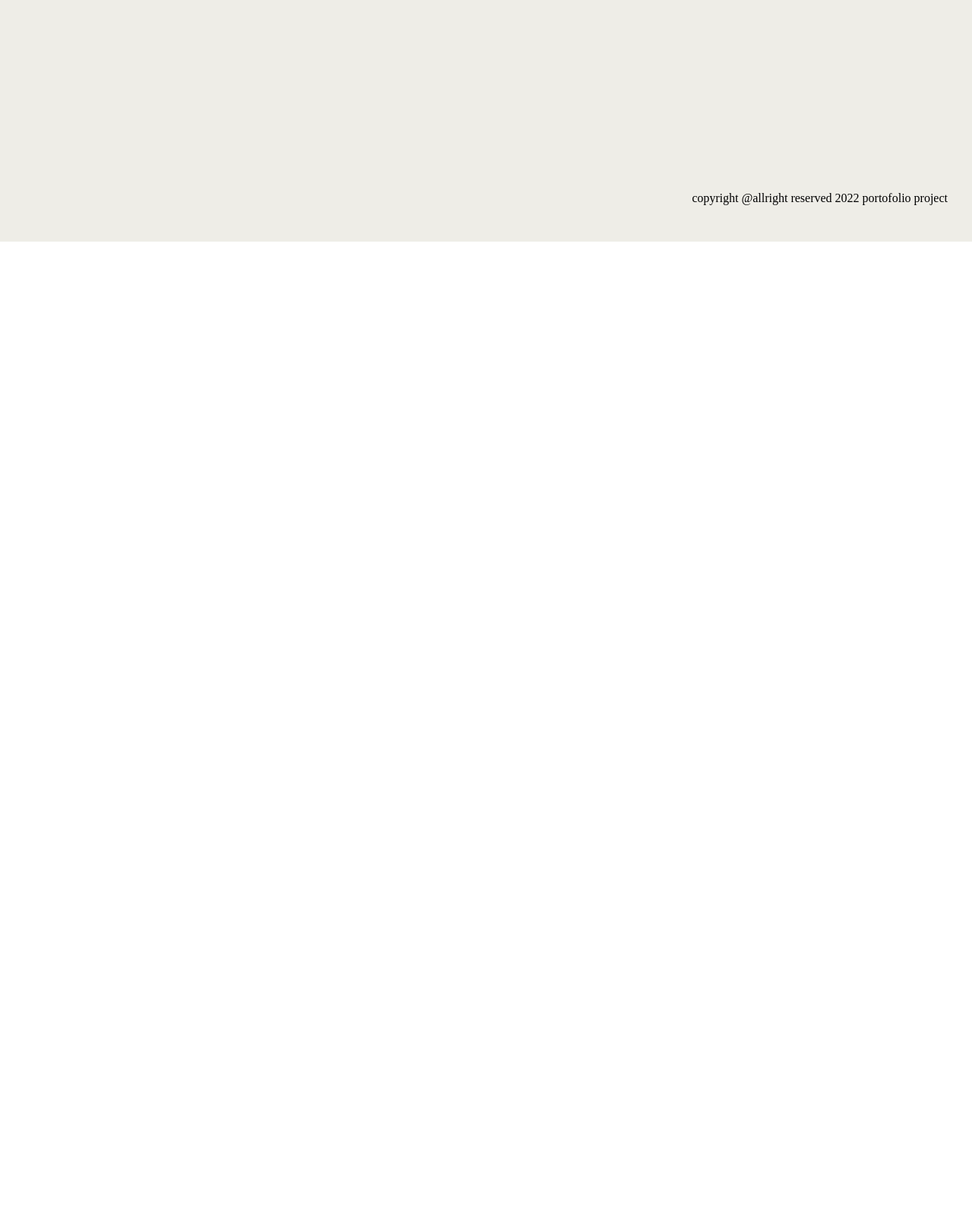
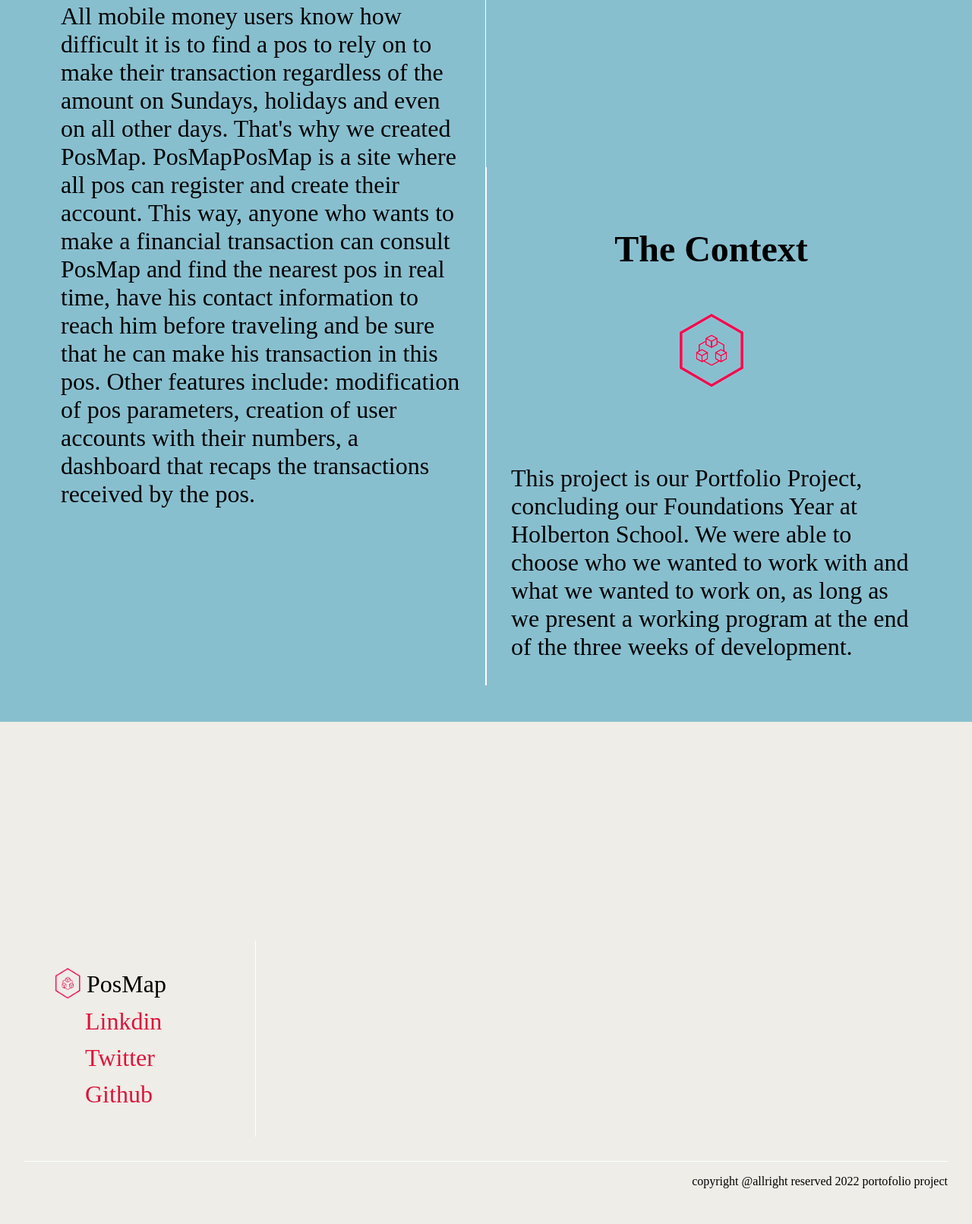
Before and after one commit to yeonoel/pos-map, a website: page index.html in a window 1280 px wide. Shown: the part 3281-4892 px from the top of the page at 76% size. Before the commit the page ends 3599 px from the top, so only its background shows below. Drawn offline with nearby package versions, Linux system fonts and the light colour scheme.

Commit message:
create ladding page

```diff
--- a/index.html
+++ b/index.html
@@ -72,11 +72,44 @@
                     </div>
                 </div>
 
-                <footer>
+                <section>
+                    <div class = "section first">
+
+                        <h3>project</h3>
+
+                        <p>
+                            All mobile money users know how difficult it is to find a pos to rely on to make their transaction regardless of the amount on Sundays, holidays and even on all other days. That's why we created PosMap.
+
+    PosMapPosMap is a site where all pos can register and create their account. This way, anyone who wants to make a financial transaction can consult PosMap and find the nearest pos in real time, have his contact information to reach him before traveling and be sure that he can make his transaction in this pos.
+
+    Other features include: modification of pos parameters, creation of user accounts with their numbers, a dashboard that recaps the transactions received by the pos.
+                        </p>
+                    </div>
+
+                    <div class="section last" >
+                        <h3>The Context</h3>
+                        <img src="./lading_page_images/logo.png" alt="">
+                        <p>
+                            This project is our Portfolio Project, concluding our Foundations Year at Holberton School. We were able to choose who we wanted to work with and what we wanted to work on,
+                             as long as we present a working program at the end of the three weeks of development.
+                        </p>
+                    </div >
+                </section>
+
+
+
+            </div>
+            <footer>
+                <div class="footer_paragraphe">
+                    <p class="footer_logo"><span><img src="./lading_page_images/logo.png" alt=""></span> PosMap</p>
+                    <p class="linkdin"><a href="https://www.linkedin.com/in/pevrogui-noel-yeo-1812491b5/">Linkdin</a></p>
+                    <p class="twitter"><a href="https://twitter.com/ARNAZAKASH">Twitter</a></p>
+                    <p class="github"><a href="https://github.com/yeonoel">Github</a></p>
+                </div>
+               <div class="copyright">
                     copyright @allright reserved 2022 portofolio project
-                </footer>
-            </div>
-
+               </div>
+            </footer>
 
 
     </div>
--- a/style.css
+++ b/style.css
@@ -169,9 +169,7 @@ ul a:hover {
     text-align: left;
 }
 
-.content_nextlading_head {
 
-}
 
 .content_nextlading h1{
     font-size: 0rem;
@@ -179,22 +177,99 @@ ul a:hover {
 }
 
 
-footer{
+
+section{
+padding-top: 10rem ;
+padding: 3rem;
+display: flex;
+justify-content: space-between;
+
+}
+section .section{
+    padding: 2rem;
+    width: 100rem;
+  font-size: 2rem;
+}
+section .section p{
+  text-align: left;
+}
+section .section h3{
+    padding: 3rem;
+   text-align: center;
+   font-size: 3rem;
+   font-weight: 600;
+}
+section .section img{
+    text-align: center;
+    font-size: 5rem;
+ }
+
+.section.last {
+    border-left: 1px solid white;
+    margin-top: 25rem;
+    position: relative;
+}
+.section.first {
+    border-right: 1px solid white;
+}
+section .section.last p{
+    margin-top: 5rem;
+    transition: all .4s ease-in-out;
+  }
+  section .section p:hover{
+    letter-spacing: 2px;
+    transition: all .4s ease-in-out;
+
+  }
+
+  footer{
+    line-height: 3rem;
     padding: 2rem;
     background-color: #EEEDE7;
-    padding-top: 30rem;
-    padding-bottom: 3rem;
+    padding-top: 18rem;
+
+
+  }
+
+  .footer_paragraphe {
+    border-right: 1px solid white;
+    padding: 2rem;
+    width: 15rem;
+    margin-bottom: 2rem;
+  }
+  footer .footer_logo {
+    display: flex;
+    align-items: center;
+
+  }
+  footer p img{
+    display: block;
+    height: 50px;
+    width: 50px;
+  }
+  footer p a{
+    text-decoration: none;
+    color: crimson;
+  }
+  footer p{
+    font-size: 2rem;
+    transition: all .4s ease-in-out;
+  }
+  footer p:hover{
+    transition: all .4s ease-in-out;
+    letter-spacing: 5px;
+  }
+  footer .copyright{
+    padding-top: .1rem;
+    border-top: 1px solid white;
     text-align: right;
+
 
 }
 
-
-
-
-
-
-
-
+.github, .linkdin, .twitter {
+    padding-left: 3rem;
+}
 
 
 
@@ -232,4 +307,27 @@ footer{
 
         text-align: center;
     }
+    section{
+        flex-direction: column;
+    }
+
+    section .section {
+        width: 100%;
+    }
+    section .section img{
+        text-align: center;
+        font-size: 3rem;
+     }
+
+    .section.last {
+        border-left: none;
+        margin-top: 3rem;
+
+    }
+    .section.first {
+        border-right: none;
+    }
+    section .section.last p{
+        margin-top: 1rem;
+      }
 }
```
